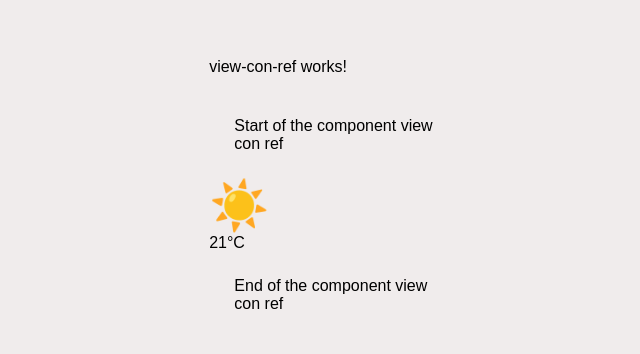
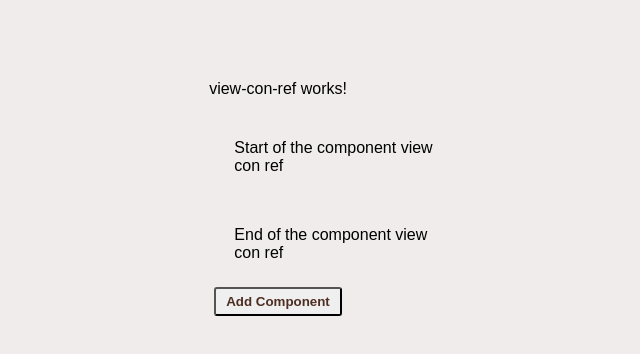
Before and after one commit to ANANTH4004/Angular-basics, an Angular app: page /viewcon in a window 1280 px wide. Shown: the part 130-484 px from the top of the page, without its empty margins (305-945 px from the left). Built offline with nearby package versions, Linux system fonts and the light colour scheme.

Commit message:
view container ref

```diff
--- a/src/app/view-con-ref/view-con-ref.component.html
+++ b/src/app/view-con-ref/view-con-ref.component.html
@@ -3,3 +3,5 @@
 <div style="padding: 10%">Start of the component view con ref</div>
 <ng-container #dynamicComponetRef></ng-container>
 <div style="padding: 10%">End of the component view con ref</div>
+
+<button (click)="loadComponent()">Add Component</button>
--- a/src/app/view-con-ref/view-con-ref.component.ts
+++ b/src/app/view-con-ref/view-con-ref.component.ts
@@ -13,11 +13,15 @@ import { WeatherContentComponent } from '../dynamic-component-loading/widgets/we
   styleUrl: './view-con-ref.component.scss',
 })
 export class ViewConRefComponent {
-  @ViewChild('dynamicComponetRef', { read: ViewContainerRef, static: true })
+  // @ViewChild('dynamicComponetRef', { read: ViewContainerRef, static: true })
   container1!: ViewContainerRef;
-  container = viewChild('dynamicComponetRef', { read: ViewContainerRef });
+  container = viewChild.required('dynamicComponetRef', {
+    read: ViewContainerRef,
+  });
   ngOnInit() {
-    //this.container.createComponent(WeatherContentComponent);
-    this.container1.createComponent(WeatherContentComponent);
+    // this.container1.createComponent(WeatherContentComponent);
+  }
+  loadComponent() {
+    this.container().createComponent(WeatherContentComponent);
   }
 }
```
